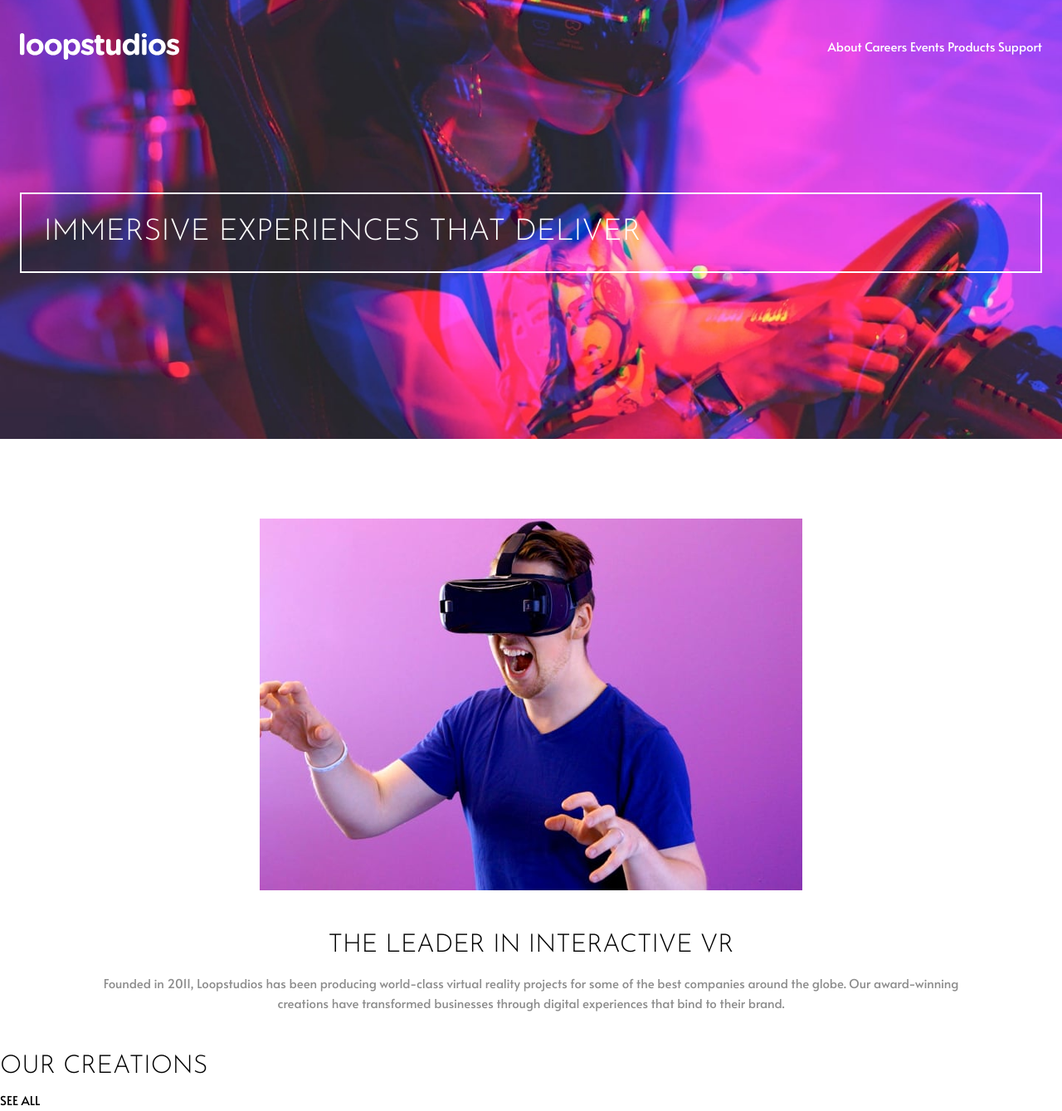
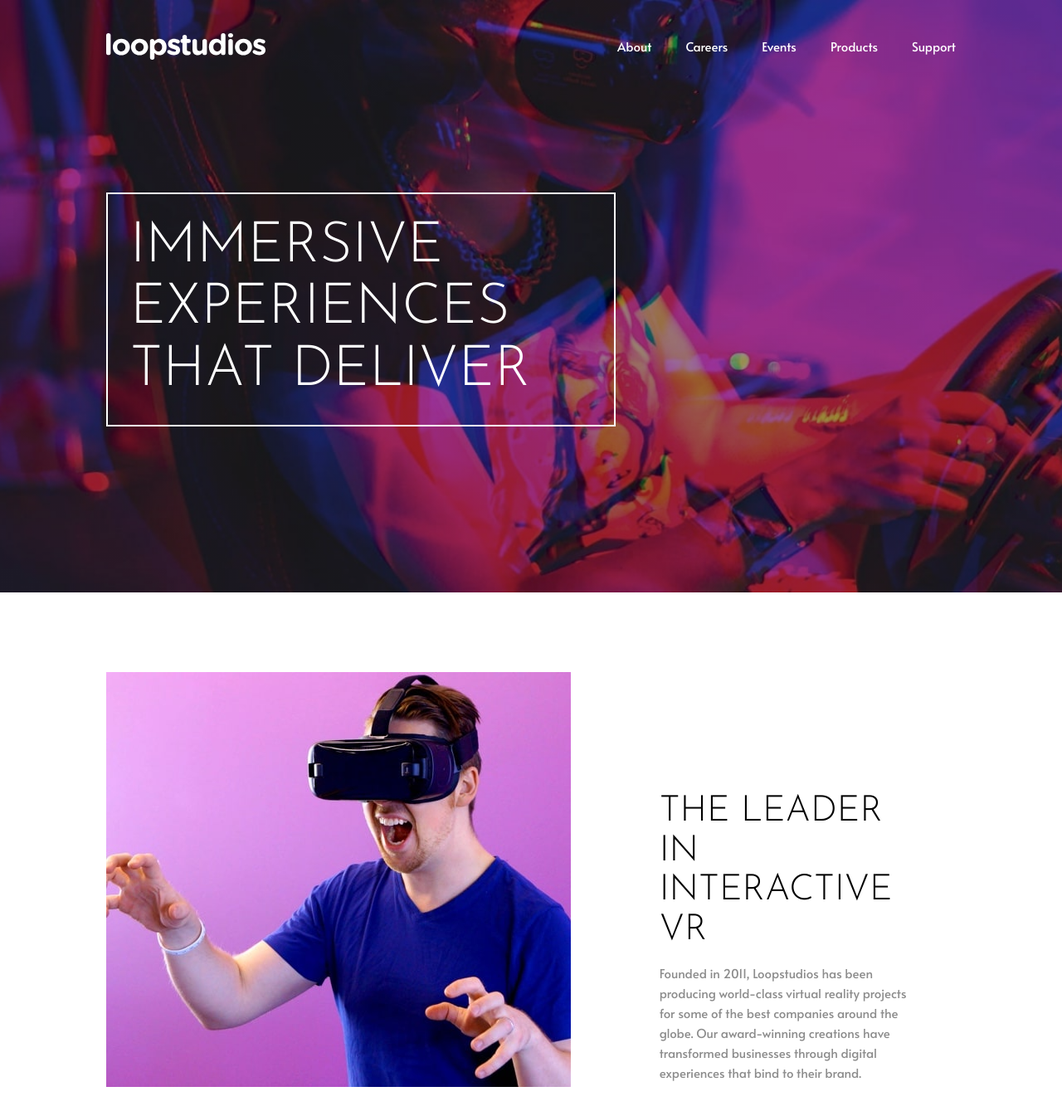
Before and after one commit to mikeronewman/Loopstudios, a website: page index.html in a window 1280 px wide. Shown: the top 1339 px of the page at 83% size. Drawn offline with Linux system fonts and the light colour scheme.

Commit message:
add styles for hero and about sections on larger screens

```diff
--- a/app/scss/base/_global.scss
+++ b/app/scss/base/_global.scss
@@ -26,6 +26,7 @@ h1, h2, h3 {
     font-weight: 400;
 }
 
+// The only h1 on the page is in our hero, so it is styled very specifically
 h1 {
     font-size: 2.25rem;
     flex-basis: 100%;
@@ -35,10 +36,29 @@ h1 {
     margin-bottom: 10rem;
 }
 
+@media only screen and (min-width: $bp-tablet) {
+    h1 {
+        max-width: 60%;
+        font-size: 3rem;
+    }
+}
+
+@media only screen and (min-width: $bp-desktop) {
+    h1 {
+        font-size: 4.25rem;
+    }
+}
+
 h2 {
     font-size: 1.9rem;
     margin-top: 3rem;
     margin-bottom: 1rem;
+}
+
+@media only screen and (min-width: $bp-desktop) {
+    h2 {
+        font-size: 2.7rem;
+    }
 }
 
 a {
--- a/app/scss/base/_variables.scss
+++ b/app/scss/base/_variables.scss
@@ -11,5 +11,5 @@ $font-heading: 'Josefin Sans', sans-serif;
 // Breakpoints
 // pixels / base font size (15px) is equal to ems
 $bp-tablet: 42.6667em; // 640px
-$bp-desktop: 64em; // 960px
+$bp-desktop: 64em; // 1100px
 $bp-desktop-large: 96em; // 1440px
--- /dev/null
+++ b/app/scss/components/_about.scss
@@ -0,0 +1,31 @@
+.about {
+    margin-top: 6rem;
+    text-align: center;
+
+    &__description {
+        max-width: 90%;
+        margin: 0 auto;
+    }
+
+    &__text {
+        background-color: $white;
+    }
+}
+
+@media only screen and (min-width: $bp-tablet) {
+}
+
+@media only screen and (min-width: $bp-desktop) {
+    .about__image {
+        display: block;
+    }
+
+    .about__text {
+        width: 50%;
+        position: absolute;
+        right: -3rem;
+        bottom: -7.3334rem;
+        padding: 6.6667rem;
+        text-align: left;
+    }
+}
--- a/app/scss/components/_header.scss
+++ b/app/scss/components/_header.scss
@@ -1,12 +1,15 @@
 header {
-    padding: 40px 24px;
+    padding: 40px 0;
     color: white;
-    background: url("/dist/images/mobile/image-hero.jpg") no-repeat center center;
+    background: linear-gradient( rgba(0, 0, 0, 0.4), rgba(0, 0, 0, 0.4) ),
+                url("/dist/images/mobile/image-hero.jpg") no-repeat center center;
     background-size: cover;
-    display: flex;
-    flex-wrap: wrap;
-    justify-content: space-between;
-    align-items: center;
+    .wrapper {
+        display: flex;
+        flex-wrap: wrap;
+        justify-content: space-between;
+        align-items: center;
+    }
 }
 
 .navigation {
@@ -28,12 +31,17 @@ header {
         display: none;
     }
 
+    &__desktop__link:not(:last-child) {
+        margin-right: 2.3334rem;
+    }
+
 }
 
 // header changes for 960px and above
 @media only screen and (min-width: $bp-desktop) {
     header {
-        background: url("/dist/images/desktop/image-hero.jpg") no-repeat center center;
+        background: linear-gradient( rgba(0, 0, 0, 0.4), rgba(0, 0, 0, 0.4) ),
+                    url("/dist/images/desktop/image-hero.jpg") no-repeat center center;
         background-size: cover;
     }
 
--- a/app/scss/components/_hero.scss
+++ /dev/null
@@ -1,9 +0,0 @@
-.hero {
-    margin-top: 6rem;
-    text-align: center;
-
-    &__description {
-        max-width: 90%;
-        margin: 0 auto;
-    }
-}
--- a/app/scss/components/_wrapper.scss
+++ b/app/scss/components/_wrapper.scss
@@ -1,4 +1,17 @@
 .wrapper {
     max-width: 90%;
     margin: 0 auto;
+    position: relative;
 }
+
+@media only screen and (min-width: $bp-desktop) {
+    .wrapper {
+        max-width: 64rem;
+    }
+}
+
+@media only screen and (min-width: $bp-desktop-large) {
+    .wrapper {
+        max-width: 73.3334rem; // 1100px max-width at large screens
+    }
+}
--- a/app/scss/style.scss
+++ b/app/scss/style.scss
@@ -5,5 +5,5 @@
 @import
     'components/wrapper',
     'components/header',
-    'components/footer',
-    'components/hero';
+    'components/about',
+    'components/footer';
--- a/index.html
+++ b/index.html
@@ -14,11 +14,13 @@
   <link href="https://fonts.googleapis.com/css2?family=Alata&family=Josefin+Sans:wght@300&display=swap" rel="stylesheet">
 
   <!-- User Styles -->
-  <link rel="stylesheet" href="/dist/style.css?cb=1611807862270">
+  <link rel="stylesheet" href="/dist/style.css?cb=1611894450019">
 </head>
 <body>
 
   <header>
+
+    <div class="wrapper">
 
       <img class="navigation__logo" src="/dist/images/logo.svg" alt="loopstudios logo">
 
@@ -29,22 +31,27 @@
       </nav>
 
       <nav class="navigation__desktop"role="navigation">
-      <a href="#">About</a>
-      <a href="#">Careers</a>
-      <a href="#">Events</a>
-      <a href="#">Products</a>
-      <a href="#">Support</a>
+        <a class="navigation__desktop__link" href="#">About</a>
+        <a class="navigation__desktop__link" href="#">Careers</a>
+        <a class="navigation__desktop__link" href="#">Events</a>
+        <a class="navigation__desktop__link" href="#">Products</a>
+        <a class="navigation__desktop__link" href="#">Support</a>
       </nav>
 
+    </div>
+    <div class="hero wrapper">
       <h1>IMMERSIVE EXPERIENCES THAT DELIVER</h1>
+    </div>
   </header>
 
-  <div class="hero wrapper" role="presentation">
+  <div class="wrapper">
+    <div class="about" role="presentation">
       <picture>
-      <source srcset="/dist/images/desktop/image-interactive.jpg" media="(max-width: 960px)">
-      <img class="hero__image" srcset="/dist/images/mobile/image-interactive.jpg" alt="Man with vr headset on lookin like he's gonna get you!">
+        <source srcset="/dist/images/desktop/image-interactive.jpg" media="(min-width: 1100px)">
+        <img class="about__image" srcset="/dist/images/mobile/image-interactive.jpg" alt="Man with vr headset on lookin like he's gonna get you!">
       </picture>
 
+      <div class="about__text">
         <h2>THE LEADER IN INTERACTIVE VR</h2>
 
         <p class="hero__description">
@@ -54,7 +61,10 @@
           to their brand.
         </p>
       </div>
+    </div>
+  </div>
 
+  <div class="wrapper">
     <section class="creations" role="group">
       <h2>OUR CREATIONS</h2>
 
@@ -94,6 +104,7 @@
       </div>
 
     </section>
+  </div>
 
   <footer class="footer">
     <img class="footer__logo" src="/dist/images/logo.svg" alt="loopstudios logo">
```
Also changed, not shown: dist/style.css, 1 other file. Lines whose indentation alone changed are shown as unchanged.
